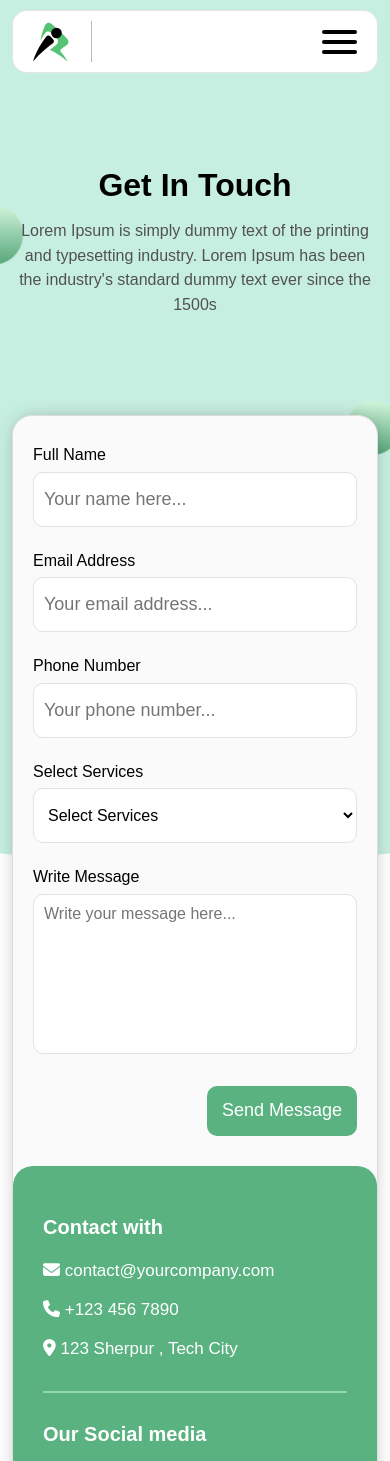
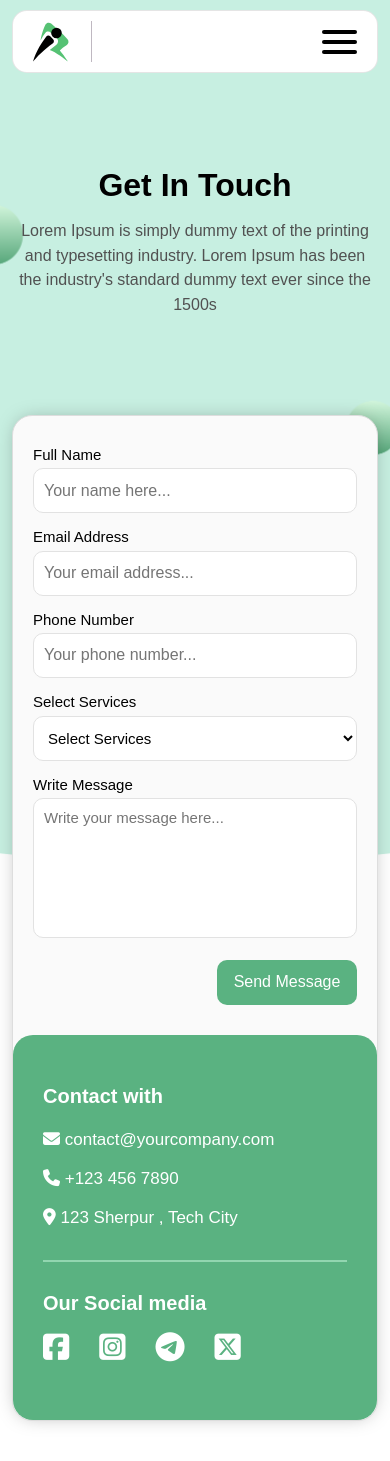
Before and after one commit to Sorkartaposh/royitsolutions, a PHP site: page /contact.php in a window 390 px wide. Shown: the top 1461 px of the page. Run offline with PHP 8.4, Linux system fonts and the light colour scheme; some libraries are stand-ins or nearby versions.

Commit message:
phpmailer some changes

```diff
--- a/about_us.html
+++ b/about_us.html
@@ -371,6 +371,7 @@
 
 
 
+
 		<!-- Main jQuery -->
 		<script src="js/jquery-3.4.1.min.js"></script>
 
--- a/contact.php
+++ b/contact.php
@@ -285,7 +285,7 @@ if ($_SERVER["REQUEST_METHOD"] == "POST" && isset($_POST['name'], $_POST['email'
 
         // Email Headers
         $mail->setFrom('developertaposh@gmail.com', 'Roy IT Solutions');
-        $mail->addAddress('taposhsorkar88@gmail.com', 'Website Inquiry');
+        $mail->addAddress('robertfcoon@gmail.com');
 
         // Email Content
         $mail->isHTML(true);
@@ -297,7 +297,7 @@ if ($_SERVER["REQUEST_METHOD"] == "POST" && isset($_POST['name'], $_POST['email'
                           <strong>Message:</strong> $message";
 
         $mail->send();
-        echo '<span id="emailSend_msg">Message has been sent successfully!</span>';
+        echo '<h6 id="emailSend_msg"><div></div><span>Message has been sent successfully!</span> <i class="fa-solid fa-xmark"></i></h6>';
     } catch (Exception $e) {
         echo "Message could not be sent. Error: " . $mail->ErrorInfo;
     }
--- a/css/responsive.css
+++ b/css/responsive.css
@@ -1029,12 +1029,13 @@ Xtra Small Screen - Small Mobile
     }
     .contactForm_right .form_input input,
     .contactForm_right .form_input select {
-        min-height: 55px;
+        min-height: 45px;
         padding-left: 10px;
-        font-size: 18px;
+        font-size: 16px;
     }
     .contactForm_right .form_input label {
-        font-size: 16px;
+        font-size: 15px;
+        margin-bottom: 5px;
     }
     .hero_area.contact .hero_content > span {
         font-size: 16px;
@@ -1043,9 +1044,9 @@ Xtra Small Screen - Small Mobile
         margin-top: -450px;
     }
     .contactForm_right .form_btn button {
-        max-width: 150px;
-        min-height: 50px;
-        font-size: 18px;
+        max-width: 140px;
+        min-height: 45px;
+        font-size: 16px;
     }
     .contactForm_wrapper .contactForm_left ul.contact_list li a {
         font-size: 17px;
@@ -1058,10 +1059,11 @@ Xtra Small Screen - Small Mobile
     }
     .contactForm_right .form_input textarea {
         padding: 10px;
-        font-size: 16px;
+        font-size: 15px;
+        min-height: 140px;
     }
     .contactForm_right .form_input select {
-        font-size: 16px;
+        font-size: 15px;
     }
     .footer_logo_content > p {
         font-size: 16px;
@@ -1080,4 +1082,15 @@ Xtra Small Screen - Small Mobile
     }
 
 
+    #emailSend_msg {
+        font-size: 16px;
+        padding: 15px 12px;
+    }
+    .contactForm_right .form_input {
+        margin-bottom: 15px;
+    }
+
+
+
+
 }
--- a/index.php
+++ b/index.php
@@ -393,7 +393,7 @@
 								<li><a href="#"><i class="fa-solid fa-phone"></i> +123 456 7890</a></li>
 								<li><a href="#"><i class="fa-solid fa-location-dot"></i> 123 Sherpur , Tech City</a></li>
 							</ul>
-							<form action="">
+							<form action="./contact.php" method="post">
 								<input type="email" placeholder="Email address..">
 								<button type="button">Submit</button>
 							</form>
--- a/js/scripts.js
+++ b/js/scripts.js
@@ -32,7 +32,9 @@
 		$("#copyright_year").text(new Date().getFullYear());
 
 
-
+		$("#emailSend_msg i").click(function() {
+			$("#emailSend_msg").hide();
+		});
 
 
 
--- a/style.css
+++ b/style.css
@@ -1445,8 +1445,8 @@ contact Form START HERE
     height: 100%;
     border-radius: 40px;
     background: #5AB281;
-    padding-top: 195px;
-    padding-bottom: 300px;
+    padding-top: 150px;
+    padding-bottom: 250px;
     padding-left: 10px;
     padding-right: 10px;
 }
@@ -1502,7 +1502,7 @@ contact Form START HERE
 
 .contactForm_right .form_input label {
     color: #000;
-    font-size: 24px;
+    font-size: 20px;
     font-weight: 400;
     line-height: 116%;
     display: block;
@@ -1510,15 +1510,15 @@ contact Form START HERE
 }
 .contactForm_right .form_input input {
     color: #000;
-    font-size: 20px;
+    font-size: 18px;
     font-weight: 400;
     line-height: 116%;
     width: 100%;
-    min-height: 80px;
+    min-height: 65px;
     border-radius: 10px;
     border: 1px solid #E2E2E2;
     background: #FFF;
-    padding: 0 20px;
+    padding: 0 12px;
     transition: 0.3s;
 }
 .contactForm_right .form_input input:focus {
@@ -1535,15 +1535,15 @@ contact Form START HERE
 }
 .contactForm_right .form_input select {
     color: #000;
-    font-size: 20px;
+    font-size: 18px;
     font-weight: 400;
     line-height: 116%;
     width: 100%;
-    min-height: 80px;
+    min-height: 65px;
     border-radius: 10px;
     border: 1px solid #E2E2E2;
     background: #FFF;
-    padding: 0 20px;
+    padding: 0 12px;
     transition: 0.3s;
 }
 .contactForm_right .form_input select:focus {
@@ -1551,7 +1551,7 @@ contact Form START HERE
 }
 .contactForm_right .form_input textarea {
     color: #000;
-    font-size: 20px;
+    font-size: 18px;
     font-weight: 400;
     line-height: 116%;
     width: 100%;
@@ -1559,7 +1559,7 @@ contact Form START HERE
     border-radius: 10px;
     border: 1px solid #E2E2E2;
     background: #FFF;
-    padding: 0 20px;
+    padding: 0 12px;
     transition: 0.3s;
     padding-top: 25px;
     resize: none;
@@ -1590,7 +1590,7 @@ contact Form START HERE
 #emailSend_msg {
     background-color: rgb(4, 201, 4);
     display: block;
-    padding: 20px 5px;
+    padding: 20px;
     text-align: center;
     color: #fff;
     position: fixed;
@@ -1598,4 +1598,13 @@ contact Form START HERE
     left: 0;
     width: 100%;
     z-index: 999;
-}
+    font-size: 20px;
+    display: flex;
+    align-items: center;
+    justify-content: space-between;
+}
+#emailSend_msg > i {
+    font-size: 25px;
+    display: block;
+    cursor: pointer;
+}
```
